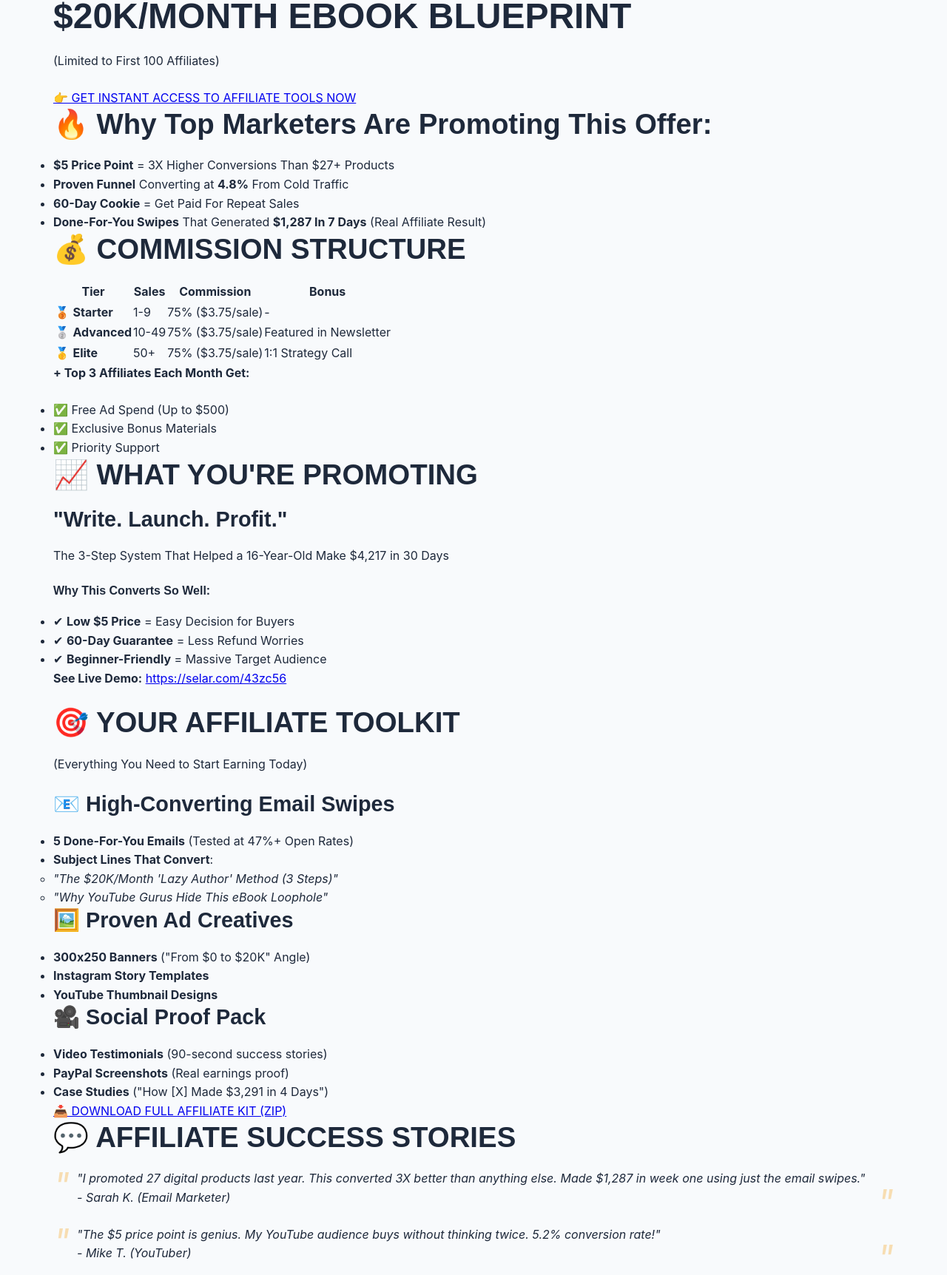
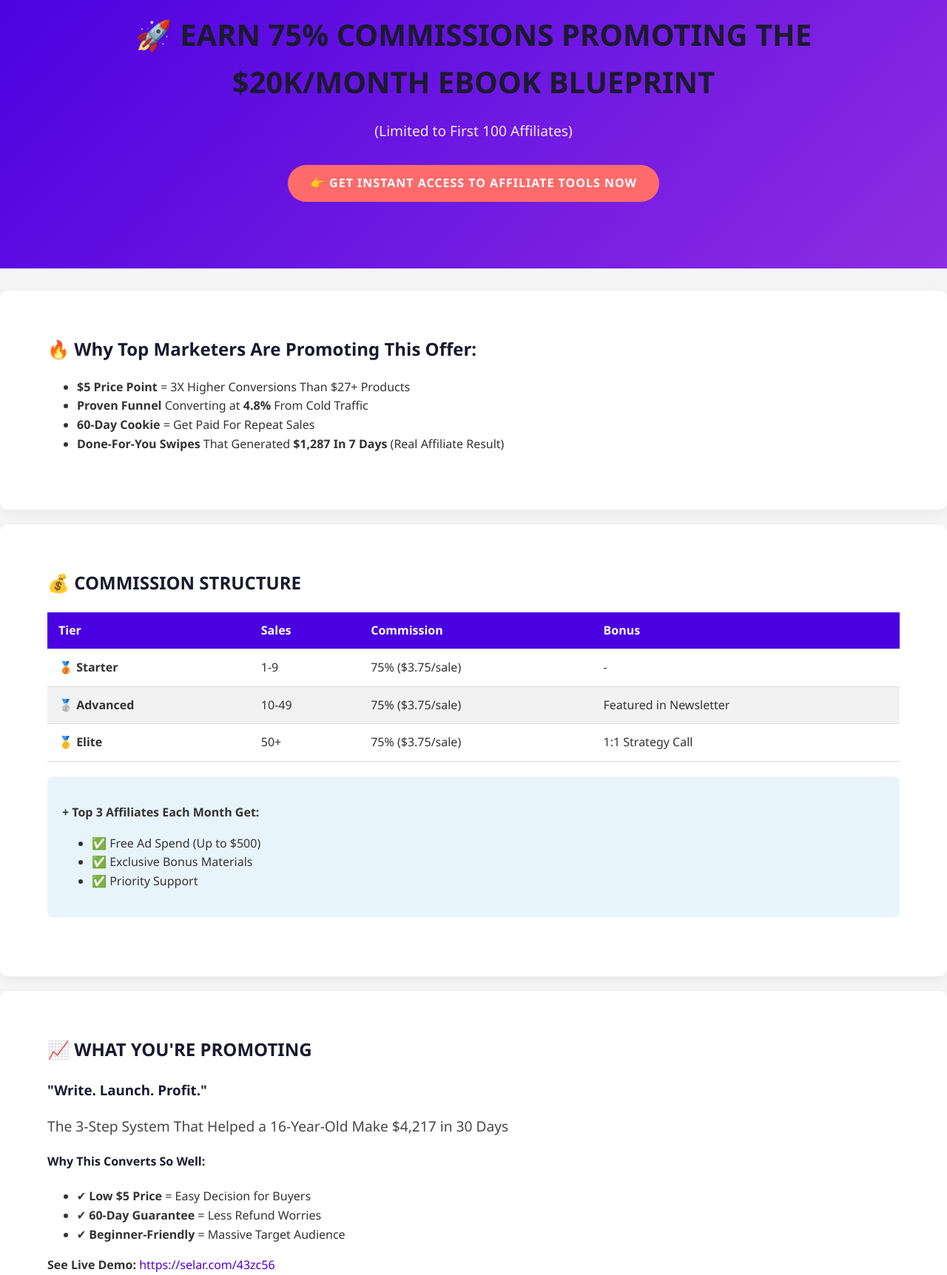
Before and after one commit to Victorad28/stakecut-jv-page, a plain HTML site: page index.html in a window 1280 px wide. Shown: the part 65-1789 px from the top of the page at 74% size. Drawn offline with Linux system fonts and the light colour scheme.

Commit message:
Update styles.css

```diff
--- a/styles.css
+++ b/styles.css
@@ -1,289 +1,177 @@
-/* ===== ROOT VARIABLES ===== */
+/* Global Styles */
 :root {
-  /* Brand Colors */
-  --primary: #2563eb;       /* Stakecut blue */
-  --primary-dark: #1d4ed8;
-  --accent: #f59e0b;        /* Highlight orange */
-  --highlight: #10b981;     /* Emerald green */
-  --danger: #ef4444;        /* Red for urgency */
-
-  /* Light/Dark Mode */
-  --light-bg: #f8fafc;
-  --light-text: #1e293b;
-  --light-card: #ffffff;
-  --light-border: #e2e8f0;
-
-  --dark-bg: #0f172a;
-  --dark-text: #f1f5f9;
-  --dark-card: #1e293b;
-  --dark-border: #334155;
-
-  /* Typography */
-  --font-heading: 'Montserrat', sans-serif;
-  --font-body: 'Inter', sans-serif;
-  --text-base: 1rem;        /* 16px */
-  --text-scale: 1.2;        /* Modular scale */
-}
-
-/* ===== BASE STYLES ===== */
-* {
-  margin: 0;
-  padding: 0;
-  box-sizing: border-box;
-}
-
-html {
-  scroll-behavior: smooth;
+    --primary: #4a00e0;
+    --secondary: #8e2de2;
+    --accent: #ff6b6b;
+    --dark: #1a1a2e;
+    --light: #f8f9fa;
+    --success: #28a745;
 }
 
 body {
-  font-family: var(--font-body);
-  line-height: 1.6;
-  background: var(--light-bg);
-  color: var(--light-text);
-  transition: background 0.3s ease;
+    font-family: 'Segoe UI', Tahoma, Geneva, Verdana, sans-serif;
+    line-height: 1.6;
+    color: #333;
+    margin: 0;
+    padding: 0;
+    background-color: #f5f5f5;
 }
 
-[data-theme="dark"] body {
-  background: var(--dark-bg);
-  color: var(--dark-text);
+.container {
+    width: 90%;
+    max-width: 1200px;
+    margin: 0 auto;
+    padding: 20px;
 }
 
-/* ===== TYPOGRAPHY ===== */
 h1, h2, h3, h4 {
-  font-family: var(--font-heading);
-  font-weight: 700;
-  line-height: 1.2;
-  margin-bottom: 1.25rem;
+    color: var(--dark);
+    margin-top: 0;
 }
 
-h1 { font-size: calc(2.5rem * var(--text-scale)); }
-h2 { font-size: calc(2rem * var(--text-scale)); }
-h3 { font-size: calc(1.5rem * var(--text-scale)); }
-
-p {
-  margin-bottom: 1.5rem;
-  font-size: var(--text-base);
+a {
+    color: var(--primary);
+    text-decoration: none;
+    transition: all 0.3s ease;
 }
 
-/* ===== LAYOUT ===== */
-.container {
-  width: 100%;
-  max-width: 1200px;
-  margin: 0 auto;
-  padding: 0 2rem;
+a:hover {
+    color: var(--secondary);
 }
 
-.grid {
-  display: grid;
-  grid-template-columns: repeat(auto-fit, minmax(300px, 1fr));
-  gap: 1.5rem;
+/* Header Styles */
+.hero {
+    background: linear-gradient(135deg, var(--primary), var(--secondary));
+    color: white;
+    text-align: center;
+    padding: 60px 20px;
+    margin-bottom: 30px;
 }
 
-/* ===== CARDS ===== */
-.card {
-  background: var(--light-card);
-  border-radius: 16px;
-  padding: 2rem;
-  margin: 1.5rem 0;
-  box-shadow: 0 4px 20px rgba(0,0,0,0.08);
-  border: 1px solid var(--light-border);
-  transition: transform 0.3s ease, box-shadow 0.3s ease;
+.hero h1 {
+    font-size: 2.5rem;
+    margin-bottom: 10px;
 }
 
-[data-theme="dark"] .card {
-  background: var(--dark-card);
-  border-color: var(--dark-border);
-  box-shadow: 0 4px 20px rgba(0,0,0,0.3);
+.subtitle {
+    font-size: 1.2rem;
+    opacity: 0.9;
+    margin-bottom: 20px;
 }
 
-.card:hover {
-  transform: translateY(-5px);
-  box-shadow: 0 10px 25px rgba(0,0,0,0.1);
+/* Button Styles */
+.cta-button {
+    display: inline-block;
+    background-color: var(--accent);
+    color: white;
+    padding: 12px 30px;
+    border-radius: 50px;
+    font-weight: bold;
+    text-transform: uppercase;
+    letter-spacing: 1px;
+    margin: 10px 0;
+    transition: all 0.3s ease;
 }
 
-/* ===== BUTTONS ===== */
-.btn {
-  display: inline-flex;
-  align-items: center;
-  justify-content: center;
-  gap: 0.75rem;
-  padding: 1rem 2rem;
-  border-radius: 12px;
-  font-weight: 600;
-  text-decoration: none;
-  transition: all 0.3s ease;
-  border: none;
-  cursor: pointer;
+.cta-button:hover {
+    background-color: #ff5252;
+    transform: translateY(-3px);
+    box-shadow: 0 10px 20px rgba(0,0,0,0.1);
+    color: white;
 }
 
-.btn-primary {
-  background: var(--primary);
-  color: white;
+/* Section Styles */
+section {
+    padding: 40px 0;
+    margin-bottom: 20px;
+    background-color: white;
+    border-radius: 10px;
+    box-shadow: 0 5px 15px rgba(0,0,0,0.05);
 }
 
-.btn-primary:hover {
-  background: var(--primary-dark);
-  transform: translateY(-2px);
+/* Table Styles */
+table {
+    width: 100%;
+    border-collapse: collapse;
+    margin: 20px 0;
 }
 
-.btn-accent {
-  background: var(--accent);
-  color: white;
+th, td {
+    padding: 12px 15px;
+    text-align: left;
+    border-bottom: 1px solid #ddd;
 }
 
-.btn-accent:hover {
-  background: #e67e22;
+th {
+    background-color: var(--primary);
+    color: white;
 }
 
-.btn-outline {
-  background: transparent;
-  border: 2px solid var(--primary);
-  color: var(--primary);
+tr:nth-child(even) {
+    background-color: #f2f2f2;
 }
 
-/* ===== BADGES ===== */
-.badge {
-  display: inline-block;
-  padding: 0.5rem 1rem;
-  border-radius: 50px;
-  font-weight: 600;
-  font-size: 0.875rem;
+/* Testimonial Styles */
+.testimonial {
+    background-color: #f8f9fa;
+    padding: 20px;
+    border-left: 4px solid var(--primary);
+    margin: 20px 0;
 }
 
-.badge-primary {
-  background: var(--primary);
-  color: white;
+blockquote {
+    font-style: italic;
+    margin: 0 0 10px 0;
 }
 
-.badge-accent {
-  background: var(--accent);
-  color: white;
+.author {
+    font-weight: bold;
+    text-align: right;
 }
 
-.badge-danger {
-  background: var(--danger);
-  color: white;
+/* Bonus Box Styles */
+.bonus-box {
+    background-color: #e8f4fc;
+    padding: 20px;
+    border-radius: 8px;
+    margin: 20px 0;
 }
 
-/* ===== AFFILIATE SPECIFIC ===== */
-/* Resource Cards */
-.resource-card {
-  border-left: 4px solid var(--accent);
+/* Responsive Styles */
+@media (max-width: 768px) {
+    .hero h1 {
+        font-size: 2rem;
+    }
+
+    table {
+        display: block;
+        overflow-x: auto;
+    }
 }
 
-/* Testimonials */
-.testimonial {
-  position: relative;
-  padding: 0 2rem;
-  font-style: italic;
+/* Signup Steps */
+.signup-steps {
+    list-style-type: none;
+    padding: 0;
 }
 
-.testimonial::before,
-.testimonial::after {
-  content: '"';
-  font-size: 3rem;
-  color: var(--accent);
-  opacity: 0.3;
-  position: absolute;
+.signup-steps li {
+    background-color: var(--light);
+    margin: 10px 0;
+    padding: 15px;
+    border-radius: 5px;
+    font-weight: bold;
 }
 
-.testimonial::before {
-  top: -1rem;
-  left: 0;
+.signup-steps li a {
+    color: var(--primary);
 }
 
-.testimonial::after {
-  bottom: -2rem;
-  right: 0;
+/* Footer Styles */
+footer {
+    text-align: center;
+    padding: 20px;
+    background-color: var(--dark);
+    color: white;
+    margin-top: 40px;
 }
-
-/* Countdown Timer */
-.countdown {
-  font-family: 'Fira Mono', monospace;
-  font-size: 1.5rem;
-  background: rgba(239, 68, 68, 0.1);
-  color: var(--danger);
-  padding: 1rem;
-  border-radius: 8px;
-  border-left: 4px solid var(--danger);
-}
-
-/* ===== DARK MODE TOGGLE ===== */
-.theme-toggle {
-  position: fixed;
-  bottom: 2rem;
-  right: 2rem;
-  width: 3rem;
-  height: 3rem;
-  border-radius: 50%;
-  background: var(--light-card);
-  border: 1px solid var(--light-border);
-  display: flex;
-  align-items: center;
-  justify-content: center;
-  cursor: pointer;
-  z-index: 100;
-  box-shadow: 0 4px 12px rgba(0,0,0,0.1);
-}
-
-[data-theme="dark"] .theme-toggle {
-  background: var(--dark-card);
-  border-color: var(--dark-border);
-}
-
-/* ===== RESPONSIVE DESIGN ===== */
-@media (max-width: 768px) {
-  :root {
-    --text-scale: 1.15;
-  }
-
-  .container {
-    padding: 0 1.5rem;
-  }
-
-  .grid {
-    grid-template-columns: 1fr;
-  }
-
-  .btn {
-    padding: 0.875rem 1.5rem;
-  }
-}
-
-@media (max-width: 480px) {
-  :root {
-    --text-scale: 1;
-  }
-
-  h1 {
-    font-size: 2rem;
-  }
-
-  .theme-toggle {
-    width: 2.5rem;
-    height: 2.5rem;
-    bottom: 1rem;
-    right: 1rem;
-  }
-}
-
-/* ===== ANIMATIONS ===== */
-@keyframes pulse {
-  0% { transform: scale(1); }
-  50% { transform: scale(1.05); }
-  100% { transform: scale(1); }
-}
-
-.pulse {
-  animation: pulse 2s infinite;
-}
-
-/* ===== UTILITY CLASSES ===== */
-.text-center { text-align: center; }
-.mt-1 { margin-top: 0.5rem; }
-.mt-2 { margin-top: 1rem; }
-.mb-2 { margin-bottom: 1rem; }
-.py-2 { padding: 1rem 0; }
-.shadow-lg { box-shadow: 0 10px 25px rgba(0,0,0,0.1); }
-[data-theme="dark"] .shadow-lg { box-shadow: 0 10px 25px rgba(0,0,0,0.3); }
```
